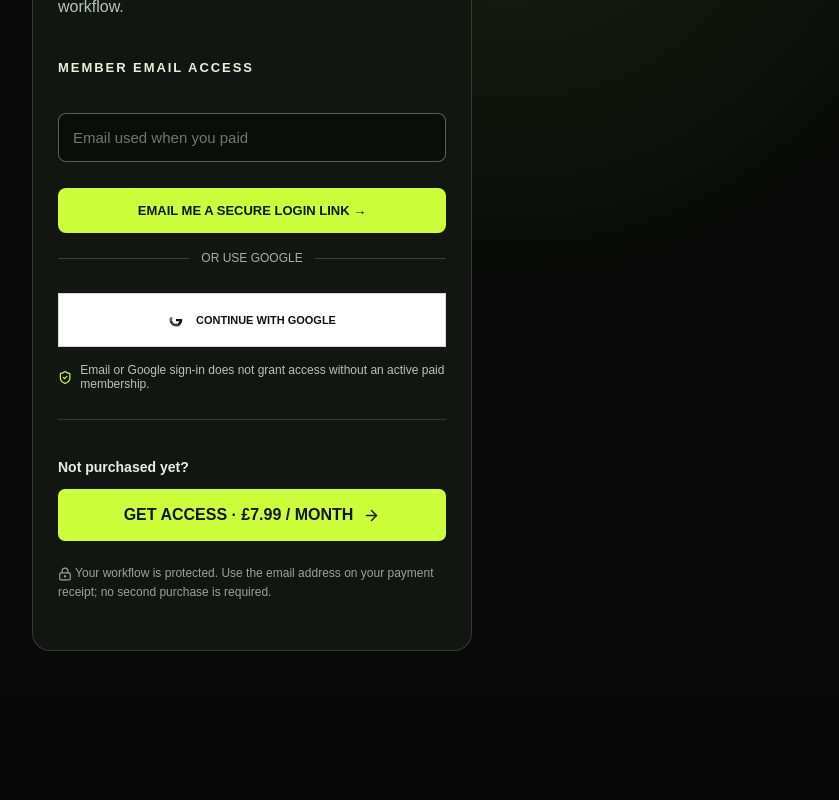
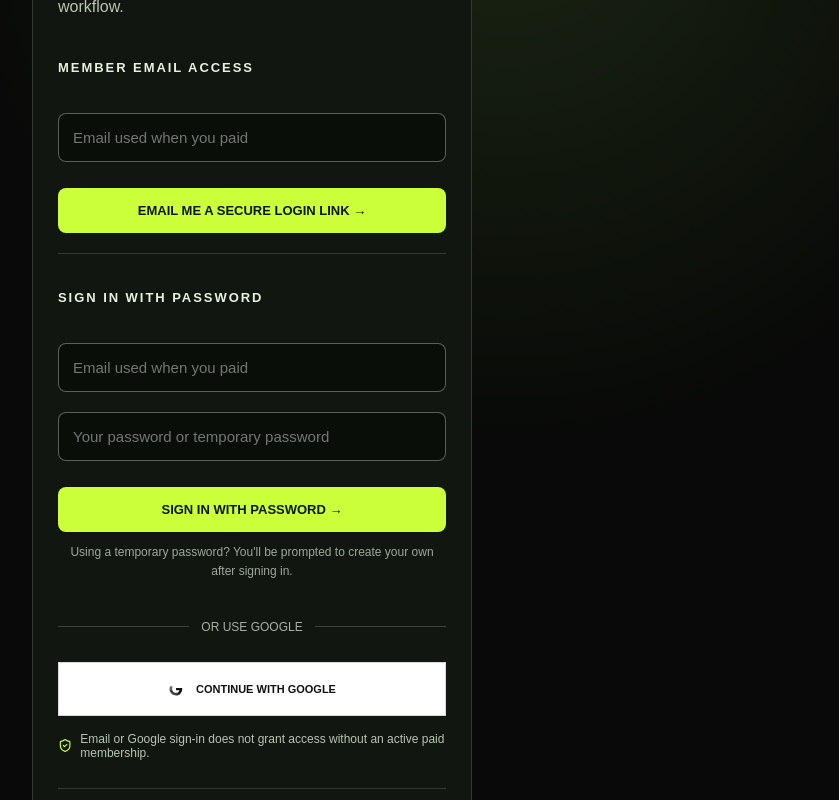
Before and after one commit to kreativestudios4k-lgtm/k4k-academy-v2, a Next.js app: page /login in a window 1280 px wide. Shown: the part 410-1210 px from the top of the page, without its empty margins (388-1227 px from the left). Before the commit the page ends 1106 px from the top, so only its background shows below. Built offline with nearby package versions, Linux system fonts and the light colour scheme.

Commit message:
Add secure password login for Academy members and temporary password change prompt

```diff
--- a/app/login/page.js
+++ b/app/login/page.js
@@ -14,6 +14,9 @@ export default function Login(){
  const [email,setEmail]=useState('');
  const [emailLoading,setEmailLoading]=useState(false);
  const [emailSent,setEmailSent]=useState(false);
+ const [passwordEmail,setPasswordEmail]=useState('');
+ const [password,setPassword]=useState('');
+ const [passwordLoading,setPasswordLoading]=useState(false);
  useEffect(()=>{const q=new URLSearchParams(window.location.search);setCheckoutReturn(q.get('checkout')==='success');setOauthError(q.has('error'))},[]);
  async function google(){
   setLoading(true);setMsg('');
@@ -41,6 +44,23 @@ export default function Login(){
   }catch(err){setMsg(err?.message||'Unable to send sign-in email. Please try again.')}
   finally{setEmailLoading(false)}
  }
+ async function passwordSignIn(event){
+  event.preventDefault();
+  setMsg('');
+  setPasswordLoading(true);
+  try{
+   const supabase=createClient();
+   const {data,error}=await supabase.auth.signInWithPassword({
+    email:passwordEmail.trim().toLowerCase(),
+    password
+   });
+   if(error)throw error;
+   window.location.replace(data?.user?.user_metadata?.k4k_temp_password?'/update-password':'/academy');
+  }catch(err){
+   setMsg(err?.message||'Unable to sign in. Check your email and password.');
+   setPasswordLoading(false);
+  }
+ }
  return <main className="authpage"><Link href="/" className="brand"><span>K4K</span> ACADEMY</Link>
  <section style={{maxWidth:440,width:'100%',margin:'auto',padding:'35px 25px',border:'1px solid #ffffff25',borderRadius:18,background:'#111610',color:'#fff'}}>
  <small style={{color:'#caff39',letterSpacing:2,fontWeight:800}}>PRIVATE VIRAL VIDEO WORKFLOW</small>
@@ -51,6 +71,13 @@ export default function Login(){
   <input id="member-email" type="email" autoComplete="email" required value={email} onChange={e=>setEmail(e.target.value)} placeholder="Email used when you paid" style={{width:"100%",border:"1px solid #ffffff55",background:"#090e09",color:"#fff",padding:"15px 14px",borderRadius:8,fontSize:15}}/>
   <button type="submit" disabled={emailLoading} style={{width:"100%",background:"#caff39",color:"#0e160c",fontWeight:900,padding:"15px 14px",border:0,borderRadius:8,cursor:"pointer",fontSize:13}}>{emailLoading?'SENDING ACCESS LINK…':'EMAIL ME A SECURE LOGIN LINK →'}</button>
   {emailSent&&<p role="status" style={{lineHeight:1.6,color:"#caff39",border:"1px solid #caff3955",background:"#caff3912",padding:13,borderRadius:8,margin:0}}>Check your inbox (and spam folder) for your secure sign-in email. Open the link on this device to activate your existing paid membership. Do not purchase again.</p>}
+ </form>
+ <form onSubmit={passwordSignIn} style={{margin:"20px 0",display:"grid",gap:11,padding:"18px 0",borderTop:"1px solid #ffffff25"}}>
+  <label htmlFor="password-email" style={{fontSize:13,fontWeight:800,color:"#e7f2dd"}}>SIGN IN WITH PASSWORD</label>
+  <input id="password-email" type="email" autoComplete="username" required value={passwordEmail} onChange={e=>setPasswordEmail(e.target.value)} placeholder="Email used when you paid" style={{width:"100%",border:"1px solid #ffffff55",background:"#090e09",color:"#fff",padding:"15px 14px",borderRadius:8,fontSize:15}}/>
+  <input id="member-password" aria-label="Password" type="password" autoComplete="current-password" required value={password} onChange={e=>setPassword(e.target.value)} placeholder="Your password or temporary password" style={{width:"100%",border:"1px solid #ffffff55",background:"#090e09",color:"#fff",padding:"15px 14px",borderRadius:8,fontSize:15}}/>
+  <button type="submit" disabled={passwordLoading} style={{width:"100%",background:"#caff39",color:"#0e160c",fontWeight:900,padding:"15px 14px",border:0,borderRadius:8,cursor:"pointer",fontSize:13}}>{passwordLoading?'SIGNING IN…':'SIGN IN WITH PASSWORD →'}</button>
+  <p style={{color:"#9da99b",fontSize:12,lineHeight:1.6,margin:0}}>Using a temporary password? You'll be prompted to create your own after signing in.</p>
  </form>
  <div style={{display:"flex",alignItems:"center",gap:12,color:"#a7b2a4",fontSize:12,margin:"16px 0"}}><span style={{flex:1,borderTop:"1px solid #ffffff30"}}/>OR USE GOOGLE<span style={{flex:1,borderTop:"1px solid #ffffff30"}}/></div>
  <button type="button" className="googleAuth" onClick={google} disabled={loading} style={{width:'100%',margin:'28px 0 12px',display:'flex',justifyContent:'center',alignItems:'center',gap:12}}><GoogleMark/>{loading?'Connecting to Google…':'Continue with Google'}</button>
```
